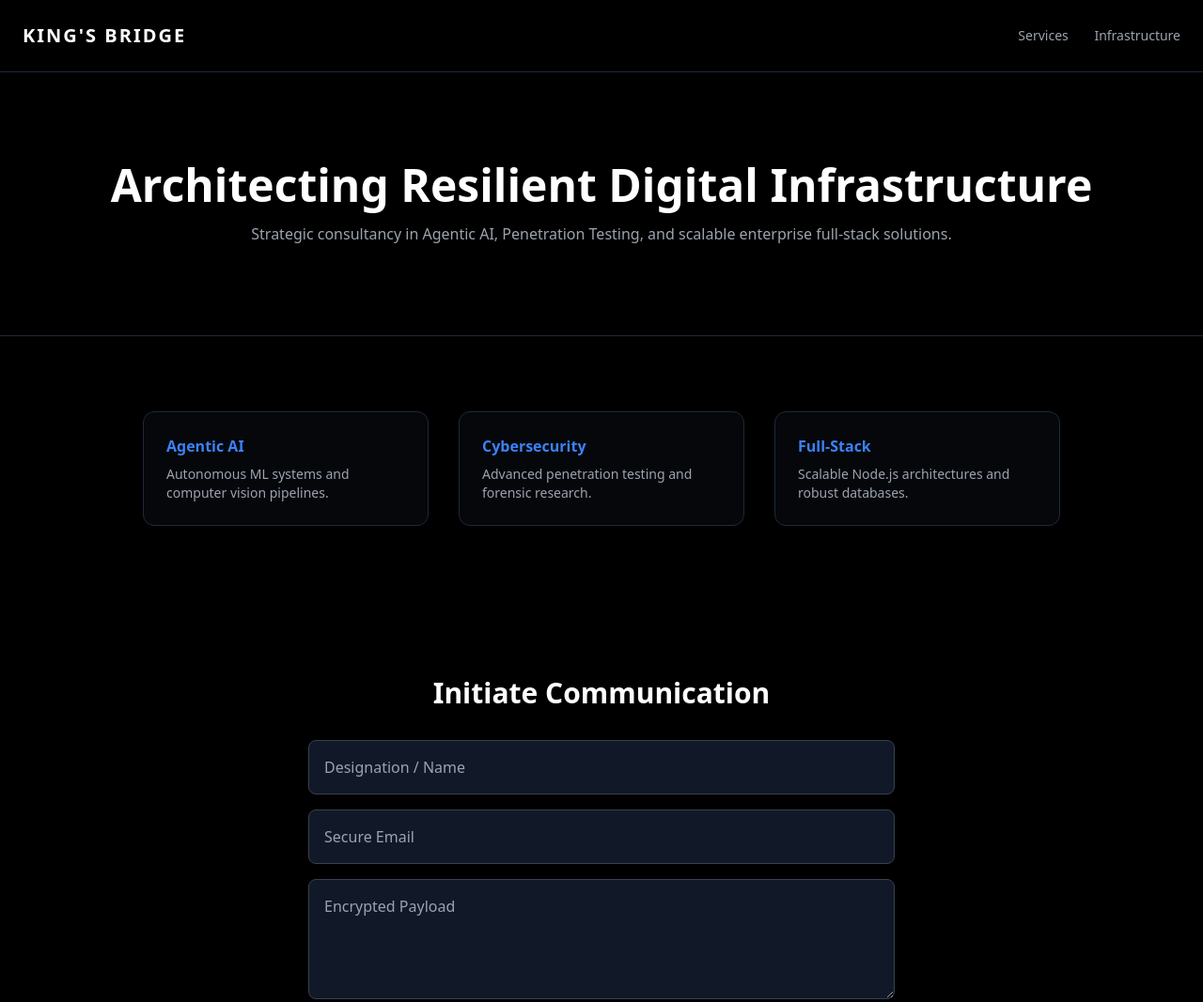
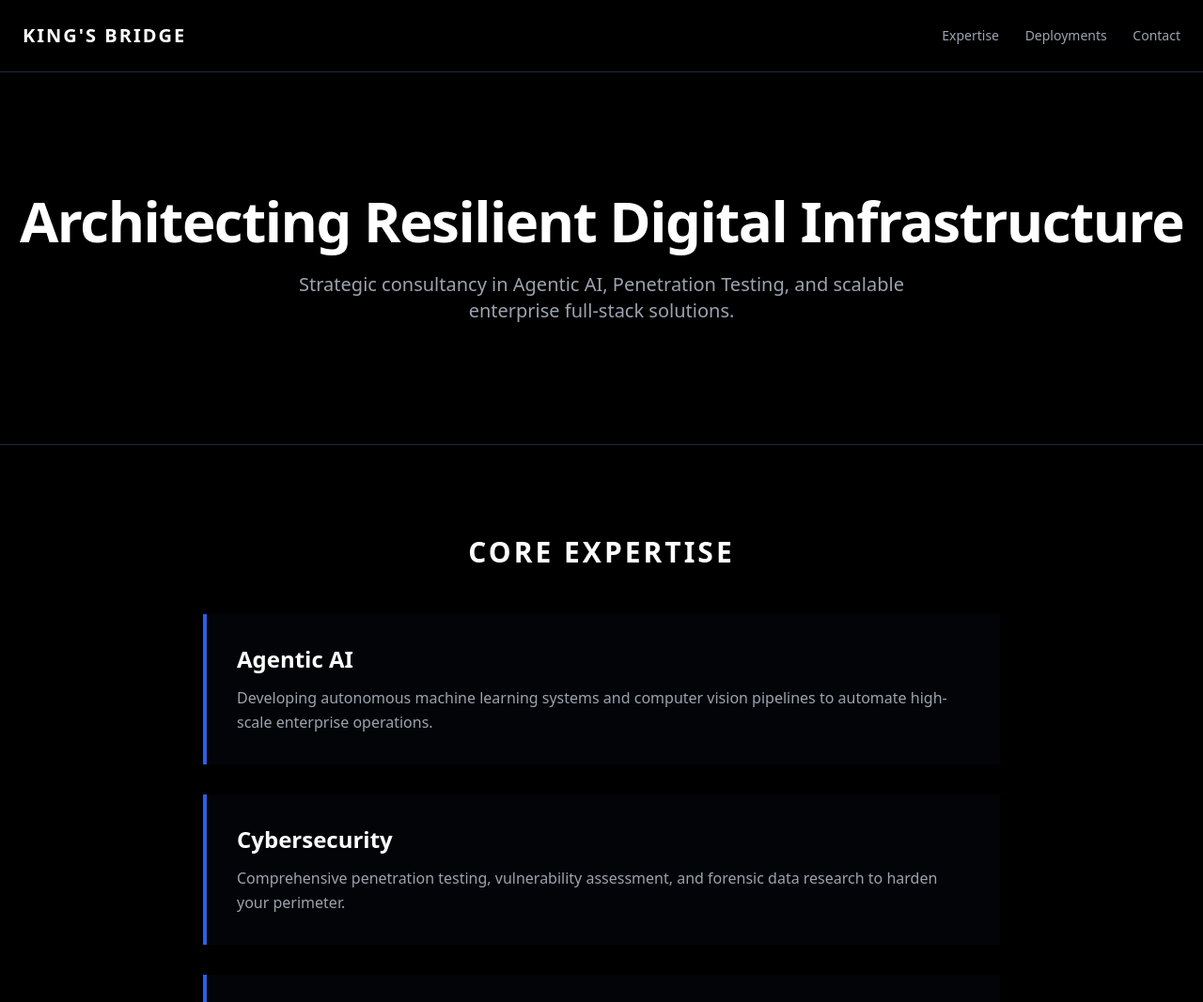
Before and after one commit to shayankhan20356/KingsBridge-Infrastructure-v2, a website: page public/index.html in a window 1280 px wide. Shown: the top 1067 px of the page at 94% size. Drawn offline with nearby package versions, Linux system fonts and the light colour scheme.

Commit message:
Implement vertical architecture, communication form, and professional footer

```diff
--- a/public/index.html
+++ b/public/index.html
@@ -10,8 +10,9 @@
     <nav class="p-6 flex justify-between items-center border-b border-gray-800">
         <h1 class="text-xl font-bold tracking-widest">KING'S BRIDGE</h1>
         <div class="space-x-6 text-sm text-gray-400">
-            <a href="#services" class="hover:text-white">Services</a>
-            <a href="#projects" class="hover:text-white">Infrastructure</a>
+            <a href="#services" class="hover:text-white">Expertise</a>
+            <a href="#projects" class="hover:text-white">Deployments</a>
+            <a href="#contact" class="hover:text-white">Contact</a>
         </div>
     </nav>
 
@@ -19,7 +20,9 @@
     <div id="services-module"></div>
     <div id="tech-module"></div>
     <div id="projects-module"></div>
+    <div id="cta-module"></div>
     <div id="contact-module"></div>
+    <div id="footer-module"></div>
 
     <script src="script.js"></script>
 </body>
--- a/public/script.js
+++ b/public/script.js
@@ -4,50 +4,96 @@ const siteData = {
         subtitle: "Strategic consultancy in Agentic AI, Penetration Testing, and scalable enterprise full-stack solutions."
     },
     services: [
-        { title: "Agentic AI", desc: "Autonomous ML systems and computer vision pipelines." },
-        { title: "Cybersecurity", desc: "Advanced penetration testing and forensic research." },
-        { title: "Full-Stack", desc: "Scalable Node.js architectures and robust databases." }
+        { title: "Agentic AI", desc: "Developing autonomous machine learning systems and computer vision pipelines to automate high-scale enterprise operations." },
+        { title: "Cybersecurity", desc: "Comprehensive penetration testing, vulnerability assessment, and forensic data research to harden your perimeter." },
+        { title: "Full-Stack", desc: "Building scalable, high-performance web infrastructures using modern Node.js ecosystems and robust database architectures." }
     ],
     projects: [
-        { title: "Aegis-Vision", desc: "Real-time threat detection utilizing YOLOv8.", status: "LIVE" },
-        { title: "Matrix Replay", desc: "Network forensics and data auditing tool.", status: "RESEARCH" }
-    ]
+        { title: "Aegis-Vision", desc: "High-scale real-time weapon detection utilizing YOLOv8 computer vision and PostgreSQL." },
+        { title: "Matrix Replay", desc: "Advanced digital forensics and network auditing tool designed for data siphoning analysis." }
+    ],
+    techStack: ["Kali Linux", "Node.js", "Flutter", "YOLOv8", "PostgreSQL", "MongoDB"]
 };
 
 const render = () => {
-    // Hero with hover-responsive text
+    // 1. Hero
     document.getElementById('hero-module').innerHTML = `
-        <section class="py-24 text-center border-b border-gray-800">
-            <h2 class="text-5xl font-bold mb-4 hover:text-blue-500 transition-colors duration-500 cursor-default">${siteData.hero.title}</h2>
-            <p class="text-gray-400">${siteData.hero.subtitle}</p>
+        <section class="py-32 text-center border-b border-gray-800">
+            <h2 class="text-6xl font-bold mb-6 tracking-tight">${siteData.hero.title}</h2>
+            <p class="text-xl text-gray-400 max-w-2xl mx-auto">${siteData.hero.subtitle}</p>
         </section>`;
 
-    // Services with Hover Glow Effect
+    // 2. Services
     document.getElementById('services-module').innerHTML = `
-        <section id="services" class="py-20 max-w-5xl mx-auto grid md:grid-cols-3 gap-8 px-6">
-            ${siteData.services.map(s => `
-                <div class="p-6 border border-gray-800 rounded-xl bg-gray-900/30 hover:border-blue-500 hover:-translate-y-2 transition-all duration-300">
-                    <h3 class="font-bold text-blue-500 mb-2">${s.title}</h3>
-                    <p class="text-sm text-gray-400">${s.desc}</p>
-                </div>`).join('')}
+        <section id="services" class="py-24 max-w-4xl mx-auto px-6">
+            <h2 class="text-3xl font-bold mb-12 uppercase tracking-widest text-center">Core Expertise</h2>
+            <div class="space-y-8">
+                ${siteData.services.map(s => `
+                    <div class="p-8 border-l-4 border-blue-600 bg-gray-900/20 hover:bg-gray-900/50 transition">
+                        <h3 class="text-2xl font-bold mb-3">${s.title}</h3>
+                        <p class="text-gray-400 leading-relaxed">${s.desc}</p>
+                    </div>`).join('')}
+            </div>
         </section>`;
 
-    // Contact Form (Initiate Communication)
+    // 3. Projects
+    document.getElementById('projects-module').innerHTML = `
+        <section id="projects" class="py-24 bg-gray-900/10">
+            <div class="max-w-4xl mx-auto px-6">
+                <h2 class="text-3xl font-bold mb-12 uppercase tracking-widest text-center">Infrastructure Deployments</h2>
+                <div class="space-y-6">
+                    ${siteData.projects.map(p => `
+                        <div class="p-6 border border-gray-800 rounded hover:border-blue-500 transition group">
+                            <h3 class="text-xl font-bold mb-2 group-hover:text-blue-500">${p.title}</h3>
+                            <p class="text-gray-400 text-sm">${p.desc}</p>
+                        </div>`).join('')}
+                </div>
+            </div>
+        </section>`;
+
+    // 4. Tech Stack
+    document.getElementById('tech-module').innerHTML = `
+        <section class="py-24 max-w-4xl mx-auto px-6 text-center">
+            <h3 class="text-sm font-bold uppercase text-gray-600 mb-8">System Architecture Stack</h3>
+            <div class="flex flex-wrap justify-center gap-3">
+                ${siteData.techStack.map(t => `<span class="px-6 py-2 border border-gray-700 text-sm font-mono text-gray-300">${t}</span>`).join('')}
+            </div>
+        </section>`;
+
+    // 5. CTA
+    document.getElementById('cta-module').innerHTML = `
+        <section class="py-24 text-center bg-blue-600">
+            <h2 class="text-4xl font-bold mb-6">Ready to Scale Your Infrastructure?</h2>
+            <a href="#contact" class="inline-block px-8 py-4 bg-white text-black font-bold hover:bg-gray-200 transition">INITIATE PARTNERSHIP</a>
+        </section>`;
+
+    // 6. Contact Form
     document.getElementById('contact-module').innerHTML = `
-        <section id="contact" class="py-20 max-w-2xl mx-auto px-6">
-            <h2 class="text-3xl font-bold mb-8 text-center">Initiate Communication</h2>
+        <section id="contact" class="py-24 max-w-2xl mx-auto px-6">
+            <h2 class="text-3xl font-bold mb-12 uppercase tracking-widest text-center">Initiate Communication</h2>
             <form id="contactForm" class="space-y-4">
-                <input name="name" placeholder="Designation / Name" class="w-full p-4 bg-gray-900 border border-gray-700 rounded-lg focus:border-blue-500 outline-none" required>
-                <input name="email" type="email" placeholder="Secure Email" class="w-full p-4 bg-gray-900 border border-gray-700 rounded-lg focus:border-blue-500 outline-none" required>
-                <textarea name="message" placeholder="Encrypted Payload" class="w-full p-4 bg-gray-900 border border-gray-700 rounded-lg h-32 focus:border-blue-500 outline-none"></textarea>
-                <button type="submit" class="w-full py-4 bg-blue-600 hover:bg-blue-700 transition font-bold rounded-lg uppercase tracking-widest">Transmit Data</button>
+                <input name="name" placeholder="Designation / Name" class="w-full p-4 bg-gray-900 border border-gray-700 rounded focus:border-blue-500 outline-none" required>
+                <input name="email" type="email" placeholder="Secure Email" class="w-full p-4 bg-gray-900 border border-gray-700 rounded focus:border-blue-500 outline-none" required>
+                <textarea name="message" placeholder="Encrypted Payload" class="w-full p-4 bg-gray-900 border border-gray-700 rounded h-32 focus:border-blue-500 outline-none"></textarea>
+                <button type="submit" class="w-full py-4 bg-blue-600 hover:bg-blue-700 transition font-bold uppercase tracking-widest">Transmit Data</button>
             </form>
         </section>`;
+
+    // 7. Footer
+    document.getElementById('footer-module').innerHTML = `
+        <footer class="py-12 border-t border-gray-900 text-center text-gray-600 text-sm">
+            <div class="mb-4 space-x-4">
+                <a href="/security.txt" class="hover:text-blue-500">Security Policy</a>
+                <a href="https://github.com/shayankhan20356" target="_blank" class="hover:text-blue-500">GitHub</a>
+            </div>
+            <p>&copy; 2026 KING'S BRIDGE INFRASTRUCTURE. ALL RIGHTS RESERVED.</p>
+        </footer>`;
 };
 
+// Execute rendering
 render();
 
-// Communication Handler
+// Event Listener for the Form
 document.addEventListener('submit', async (e) => {
     if (e.target.id === 'contactForm') {
         e.preventDefault();
```
